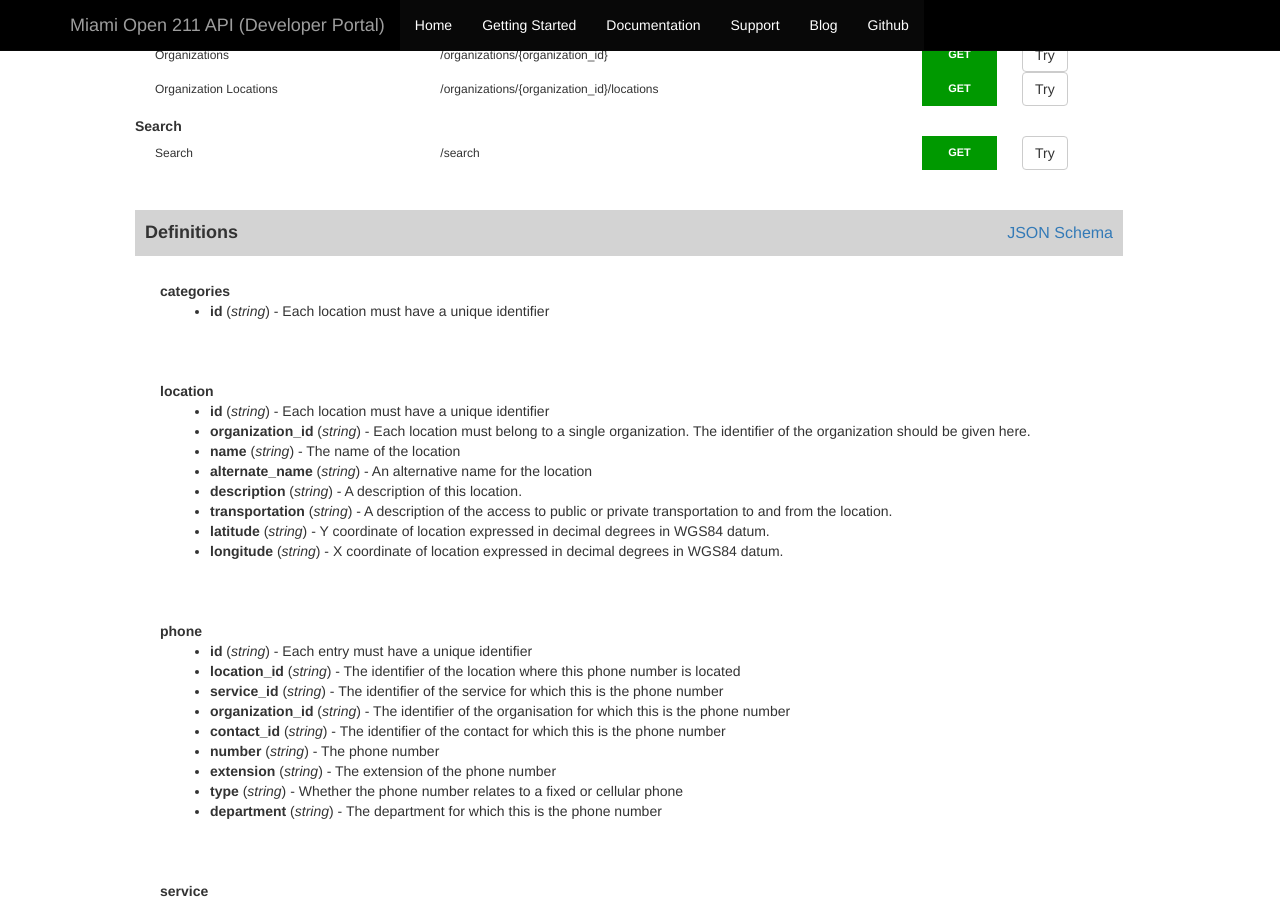
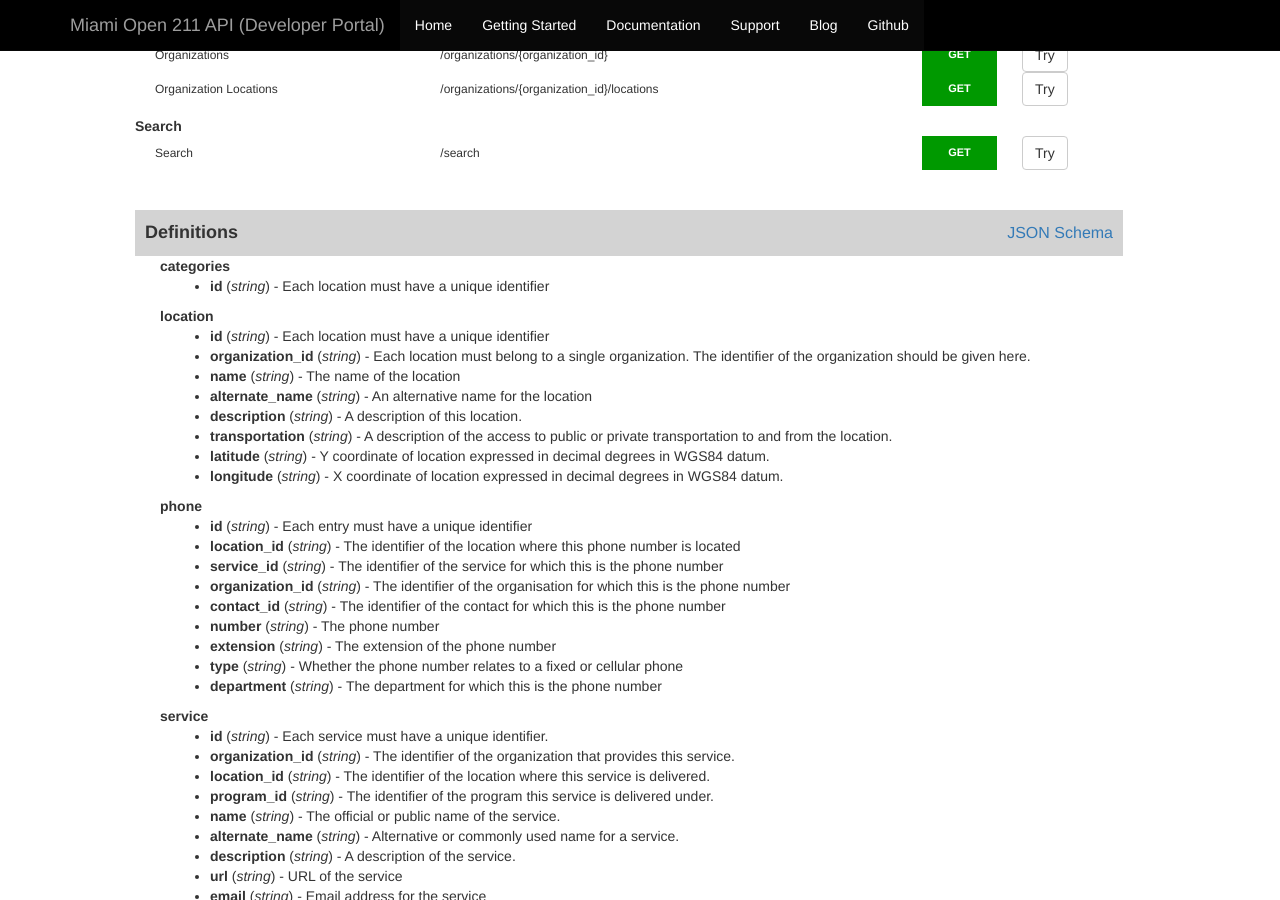
Before and after one commit to xrysanthos/developer-portal, a Jekyll site: the page built from documentation/index.html, in a window 1280 px wide and 900 px high, scrolled down 493 px. Built offline with Jekyll 4.4.1, drawn with Linux system fonts in a browser that asks for light colours; nearby versions of some CDN libraries; library files that are not in the unit come from our copies.

Commit message:
change padding

```diff
--- a/documentation/index.html
+++ b/documentation/index.html
@@ -559,7 +559,7 @@ layout: page
                             {% assign definition_name = definition[0] %}
                             {% assign fields = definition[1] %}
                             <tr>
-                              <td style="padding: 25px;" colspan='5'>
+                              <td style="padding: 0px 25px 0px 25px;" colspan='5'>
                                 <strong>{{ definition_name }}</strong>
                                 <ul style='padding-left: 50px;'>
                                   {% for property in fields.properties %}
```
